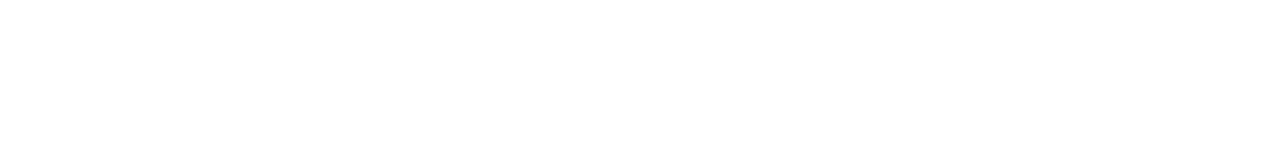
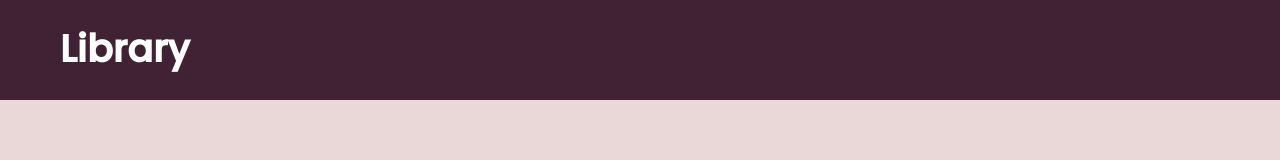
Before and after one commit to rish4883/library, a plain HTML site: page index.html in a window 1280 px wide. Drawn offline with Linux system fonts and the light colour scheme.

Commit message:
Add a header and style the html document

```diff
--- a/index.html
+++ b/index.html
@@ -9,6 +9,13 @@
     <script src="script.js" defer></script>
 </head>
 <body>
+    <div class="main-container">
+        <div class="header">
+            <h1>Library</h1>
+        </div>
+        <div class="main">
 
+        </div>
+    </div>
 </body>
 </html>
--- a/styles.css
+++ b/styles.css
@@ -0,0 +1,18 @@
+@import url('https://fonts.googleapis.com/css2?family=Poppins:wght@300;400;500&display=swap');
+
+* { margin: 0;}
+
+body {
+    font-family: 'Poppins', sans-serif;
+    margin: 0;
+    background-color: #EAD7D7;
+}
+
+.header {
+    background-color: #412234;
+    color: white;
+    height: 60px;
+    padding: 20px 60px;
+}
+
+h1 { font-size: 38px;}
```
